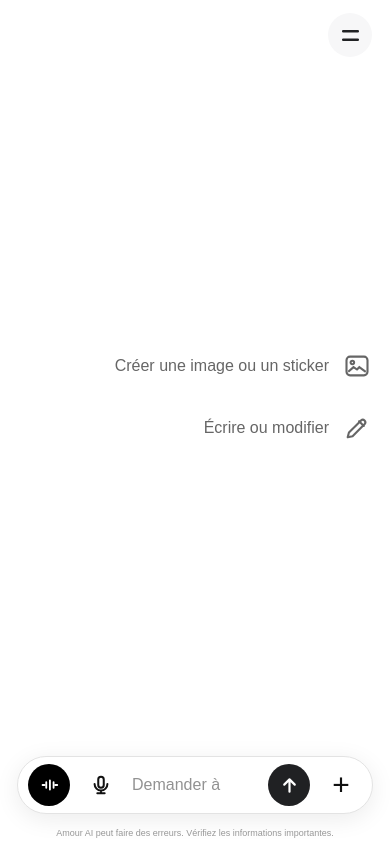
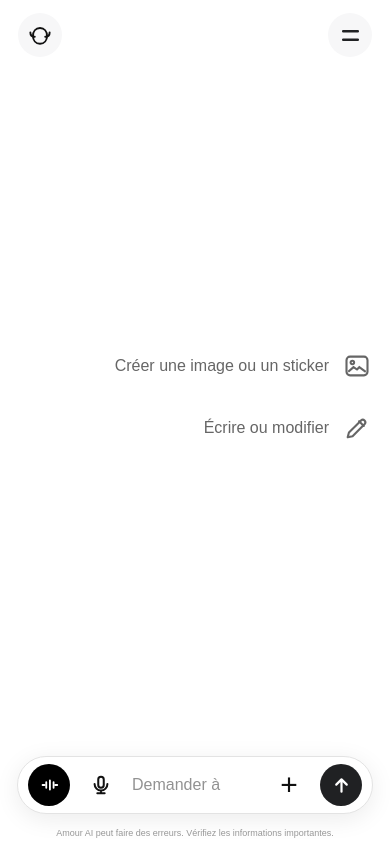
Before and after one commit to mabdourahamane886-lang/luniversdamour, a website: page amour-ai.html in a window 390 px wide. Drawn offline with Linux system fonts and the light colour scheme.

Commit message:
fix: refine Amour AI header and empty composer state

```diff
--- a/amour-ai.html
+++ b/amour-ai.html
@@ -19,7 +19,7 @@ button{cursor:pointer}
 .menu{width:44px;height:44px;border:0;border-radius:50%;background:#f7f7f8;display:grid;place-items:center;color:#202123}
 .menu svg{width:25px;height:25px}
 .ai-top{display:flex;align-items:center}
-.ai-dot{width:44px;height:44px;border-radius:50%;background:#f7f7f8;display:grid;place-items:center}
+.brand-mark{width:44px;height:44px;border-radius:50%;background:#f7f7f8;display:grid;place-items:center;color:#111}.brand-mark svg{width:28px;height:28px}.ai-dot{width:44px;height:44px;border-radius:50%;background:#f7f7f8;display:grid;place-items:center}
 .ai-dot svg{width:25px;height:25px}
 .chat-head{display:none}
 .messages{position:absolute;inset:0;overflow:auto;padding:90px 18px 190px;scroll-behavior:smooth}
@@ -51,7 +51,7 @@ button{cursor:pointer}
 .plus,.mic,.send{width:42px;height:42px;flex:0 0 42px;border:0;border-radius:50%;display:grid;place-items:center}
 .plus{order:5;background:transparent;color:#111;font-size:30px;font-weight:300}
 .mic{background:transparent;color:#111;font-size:21px}
-.send{background:#202123;color:#fff}
+.send{order:6;background:#202123;color:#fff}
 .send:disabled{opacity:.45}
 .amour-voice-button{width:42px;height:42px;border:0;border-radius:50%;background:#000;color:#fff;display:grid;place-items:center}
 .amour-voice-button svg{width:22px;height:22px}
@@ -64,7 +64,7 @@ button{cursor:pointer}
 .generated{display:block;max-width:100%;border-radius:14px;margin-top:10px}
 @media(max-width:520px){
  .topbar{height:70px;padding:0 18px}
- .menu,.ai-dot{width:44px;height:44px}
+ .menu,.ai-dot,.brand-mark{width:44px;height:44px}
  .messages{padding-bottom:175px}
  .empty{top:47%;transform:translate(-50%,-50%);width:calc(100% - 34px)}
  .empty .chips{gap:30px}
@@ -79,7 +79,9 @@ button{cursor:pointer}
 <div class="app">
 <main class="main">
 <header class="topbar">
-  <div></div>
+  <div class="ai-top">
+    <div class="brand-mark" aria-label="Amour AI"><svg viewBox="0 0 32 32" fill="none" stroke="currentColor" stroke-width="2.2" stroke-linecap="round"><path d="M8 17c0-5 3-9 8-9s8 4 8 9"/><path d="M8 17c0 5 3 9 8 9s8-4 8-9"/><path d="M5 13c0 3 2 5 5 5M27 13c0 3-2 5-5 5"/></svg></div>
+  </div>
   <div class="ai-top">
     <button class="menu" id="menu" aria-label="Ouvrir le menu">
       <svg viewBox="0 0 24 24" fill="none" stroke="currentColor" stroke-width="2.4" stroke-linecap="round"><path d="M5 8h14M5 16h14"/></svg>
```
